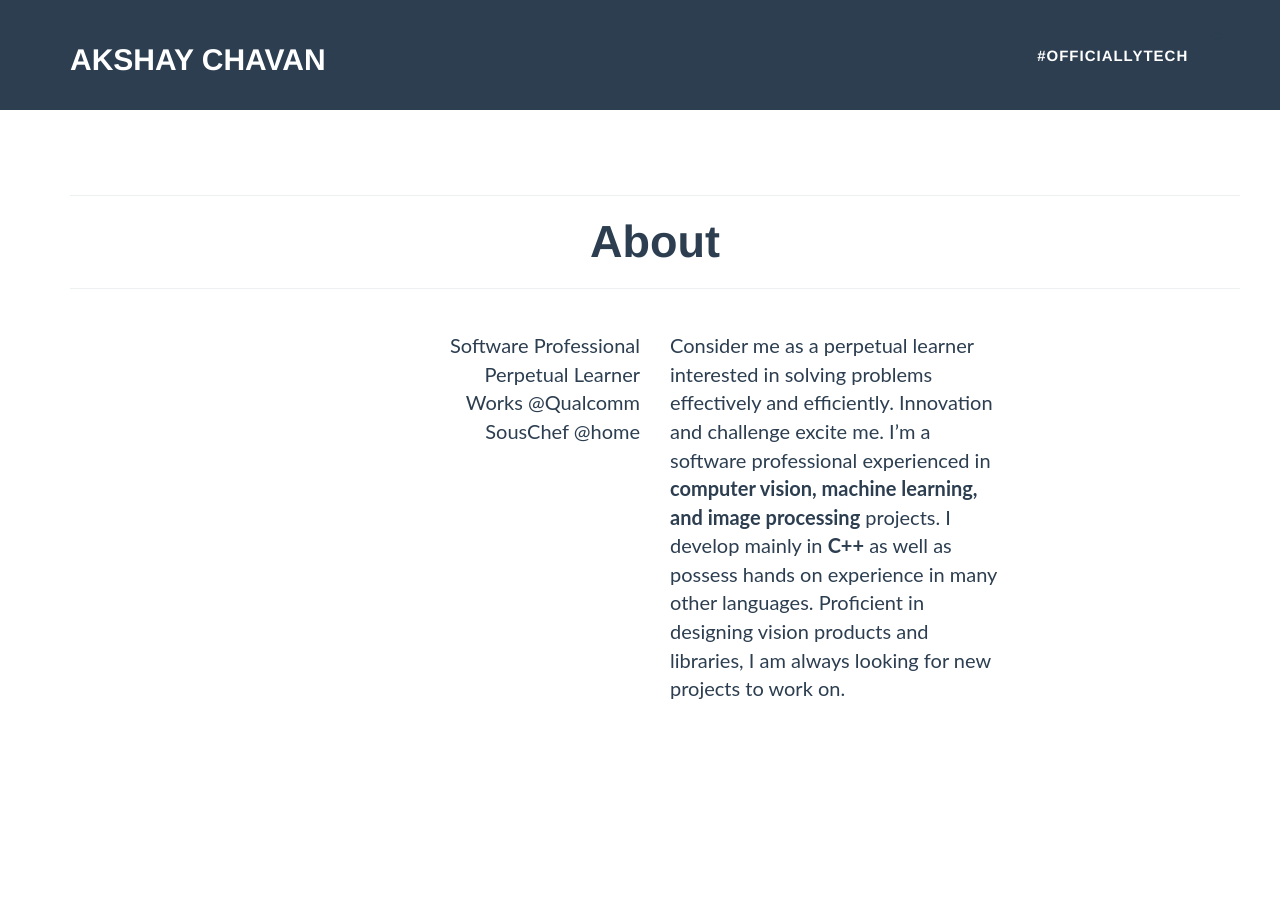
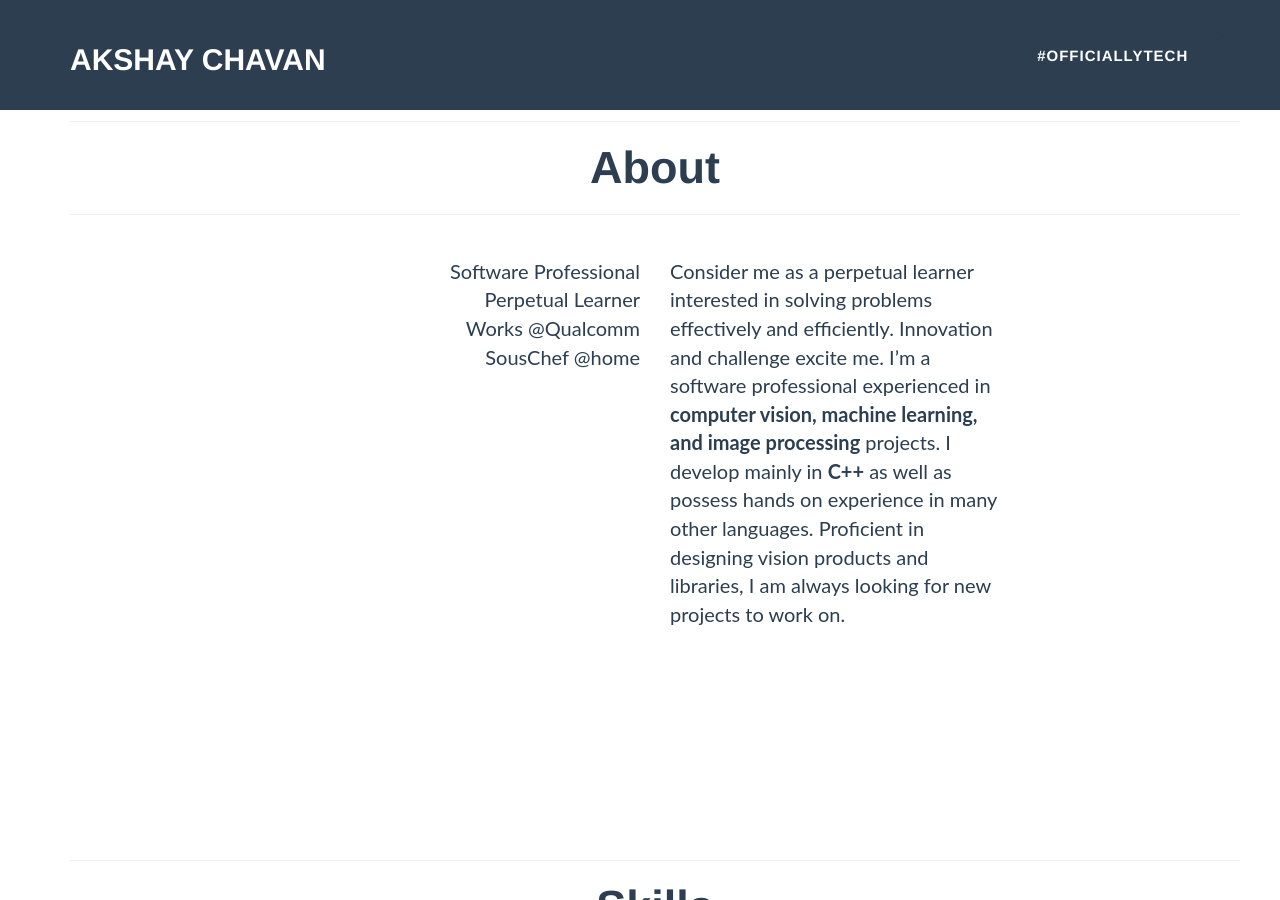
Before and after one commit to arccoder/arccoder.github.io, a Jekyll site: the page built from index.html, in a window 1280 px wide and 900 px high. Built offline with Jekyll 4.4.1, drawn with Linux system fonts in a browser that asks for light colours; nearby versions of some CDN libraries; some web fonts are replaced.

Commit message:
removed the h1 tag used as spacer

```diff
--- a/_layouts/default.html
+++ b/_layouts/default.html
@@ -79,9 +79,6 @@
             <!-- /.container-fluid -->
         </nav>
 
-        <!-- To layout below the header -->
-        <h1>{{ page.title }}</h1>
-
         <div id="main" role="main" class="container">
             {{ content }}
         </div>
```
